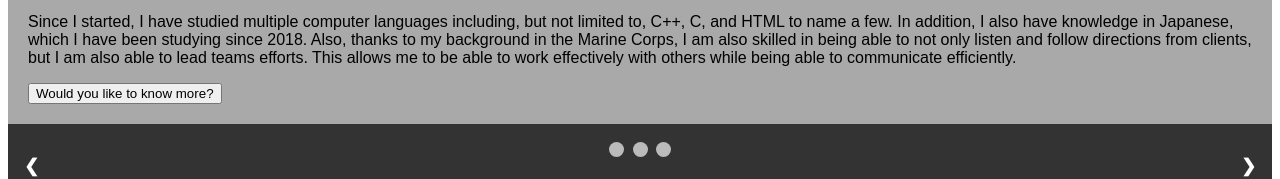
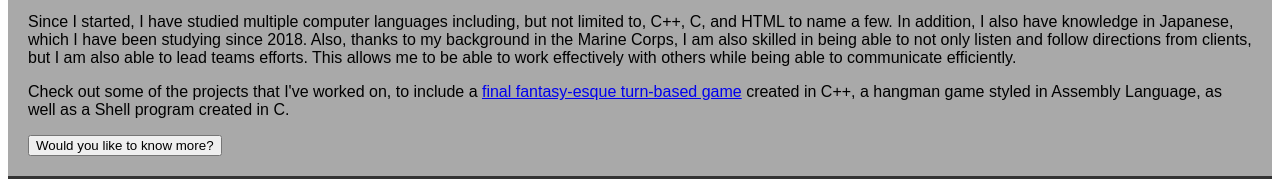
Before and after one commit to TSLAFLEUR/CS210Final, a plain HTML site: page index.html in a window 1280 px wide. Shown: the part 793-972 px from the top of the page. Drawn offline with Linux system fonts and the light colour scheme.

Commit message:
added link

```diff
--- a/index.html
+++ b/index.html
@@ -38,6 +38,8 @@
 					In addition, I also have knowledge in Japanese, which I have been studying since 2018. Also, thanks to my background in the
 					Marine Corps, I am also skilled in being able to not only listen and follow directions from clients, but I am also able to lead
 					teams efforts. This allows me to be able to work effectively with others while being able to communicate efficiently. </p>
+				<p>Check out some of the projects that I've worked on, to include a <a href="https://github.com/TSLAFLEUR/CS151-SP-2023-Final-Project.git">final fantasy-esque turn-based game</a> created in C++, a
+					hangman game styled in Assembly Language, as well as a Shell program created in C.</p>
 				<button type="button" onclick="currentSlide(1)">
 				Would you like to know more?</button>
 			</div>
```
